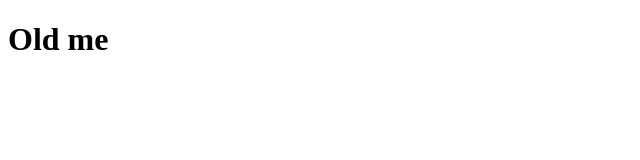
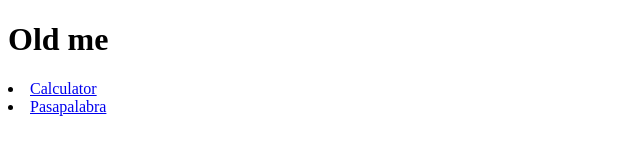
Before and after one commit to TryoSag/202204-W2CH3-albert-sagol-, a website: page index.html in a window 1280 px wide. Shown: the whole page, without its empty margins (0-640 px from the left). Drawn offline with Linux system fonts and the light colour scheme.

Commit message:
added links at index

```diff
--- a/index.html
+++ b/index.html
@@ -9,7 +9,9 @@
   </head>
   <body>
     <h1>Old me</h1>
-    <link rel="stylesheet" href="/CalculatorHtml/Calculadora.html" />
-    <link rel="stylesheet" href="/PasapalabraHtml/Pasapalabra.html" />
+    <nav>
+      <li><a href="/CalculatorHtml/Calculadora.html">Calculator</a></li>
+      <li><a href="/PasapalabraHtml/Pasapalabra.html">Pasapalabra</a></li>
+    </nav>
   </body>
 </html>
```
